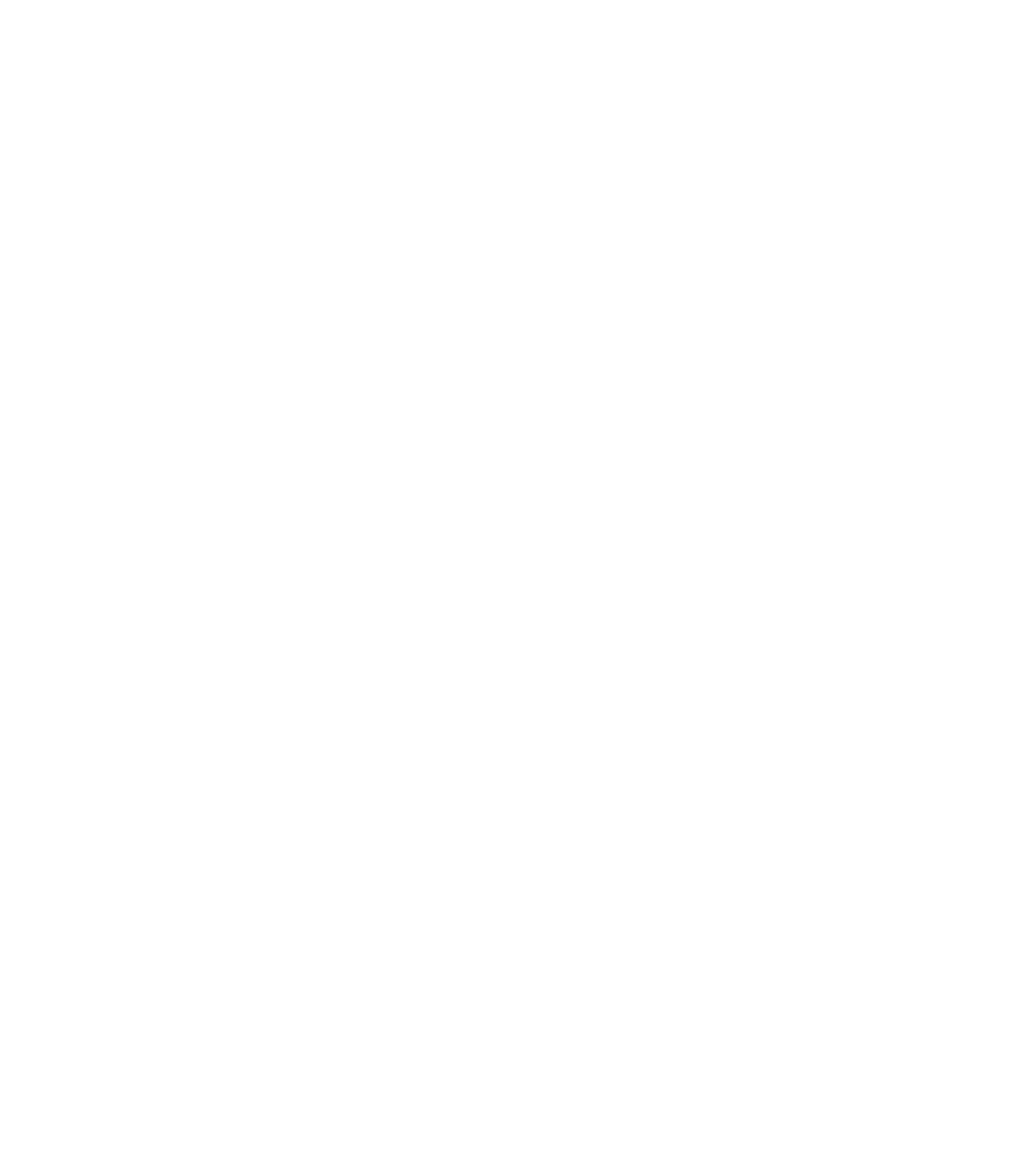
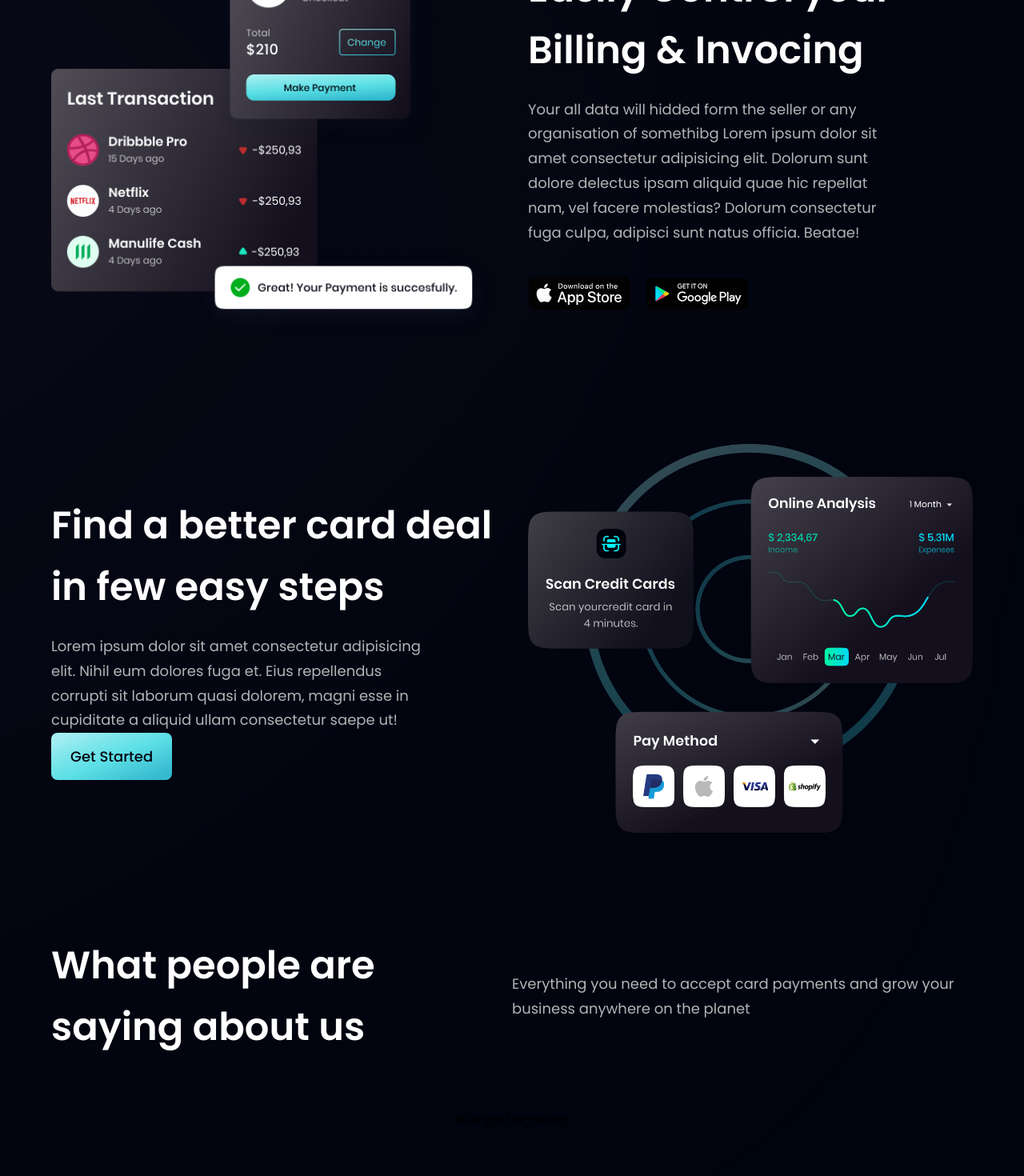
Before and after one commit to Nitin011001/React_Vite_App, a React (Vite) app: page / in a window 1280 px wide. Shown: the part 1940-3410 px from the top of the page at 80% size. Before the commit the page ends 1930 px from the top, so only its background shows below. Built offline with nearby package versions, Linux system fonts and the light colour scheme.

Commit message:
Billing, cardDeal page done

```diff
--- a/src/components/Billing.jsx
+++ b/src/components/Billing.jsx
@@ -1,7 +1,43 @@
-import React from "react";
-const Billing=()=>{
-    return (
-        <div>Billing</div>
-    )
-}
-export default Billing
+import { apple, bill, google } from '../assets';
+import styles, { layout } from '../style';
+const Billing = () => (
+  <section id="product" className={layout.sectionReverse}>
+    <div className={layout.sectionImgReverse}>
+      <img
+        src={bill}
+        alt="billing"
+        className="w-[100%] h-[100%] relative z-[5]"
+      />
+
+      <div className="absolute z-[3] -left-1/2 top-0 w-[50%] h-[50%] rounded-full white__gradient" />
+      <div className="absolute z-[0] -left-1/2 bottom-0 w-[50%] h-[50%] rounded-full pink__gradient" />
+    </div>
+    <div className={layout.sectionInfo}>
+      <h2 className={styles.heading2}>
+        Easily Control your <br className="sm:block hidden" />
+        Billing & Invocing
+      </h2>
+      <p className={`${styles.paragraph} max-w-[470px] mt-5`}>
+        Your all data will hidded form the seller or any organisation of
+        somethibg Lorem ipsum dolor sit amet consectetur adipisicing elit.
+        Dolorum sunt dolore delectus ipsam aliquid quae hic repellat nam, vel
+        facere molestias? Dolorum consectetur fuga culpa, adipisci sunt natus
+        officia. Beatae!
+      </p>
+      <div className="flex flex-row flex-wrap sm:mt-10 mt-6">
+        <img
+          src={apple}
+          alt="apple store"
+          className="w-[128px] h-[42px] object-contain mr-5 cursor-pointer"
+        />
+                <img
+          src={google}
+          alt="play store"
+          className="w-[128px] h-[42px] object-contain mr-5 cursor-pointer"
+        />
+      </div>
+    </div>
+  </section>
+);
+
+export default Billing;
--- a/src/components/CardDeal.jsx
+++ b/src/components/CardDeal.jsx
@@ -1,7 +1,24 @@
-import React from "react";
-const CardDeal=()=>{
-    return (
-        <div>Billing</div>
-    )
-}
-export default CardDeal
+import { card } from '../assets';
+import styles, { layout } from '../style';
+import Button from './Button';
+const CardDeal = () => (
+  <section className={layout.section}>
+    <div className={layout.sectionInfo}>
+      <h2 className={styles.heading2}>
+        Find a better card deal <br className="sm:block hidden" />
+        in few easy steps
+      </h2>
+      <p className={`${styles.paragraph} max-w-[470px] mt-5`}>
+        Lorem ipsum dolor sit amet consectetur adipisicing elit. Nihil eum
+        dolores fuga et. Eius repellendus corrupti sit laborum quasi dolorem,
+        magni esse in cupiditate a aliquid ullam consectetur saepe ut!
+      </p>
+      <Button styles="mt-10"/>
+    </div>
+    <div className={layout.sectionImg}>
+     <img src={card} alt="card" className="w-[100%] h-[100%]" />
+    </div>
+  </section>
+);
+
+export default CardDeal;
--- a/src/components/FeedbackCard.jsx
+++ b/src/components/FeedbackCard.jsx
@@ -1,5 +1,5 @@
 import React from "react";
-const FeedbackCard=()=>{
+const FeedbackCard=({content,name,title,img})=>{
     return (
         <div>Billing</div>
     )
--- a/src/components/Testimonials.jsx
+++ b/src/components/Testimonials.jsx
@@ -1,7 +1,29 @@
-import React from "react";
-const Testimonials=()=>{
-    return (
-        <div>Billing</div>
-    )
-}
-export default Testimonials
+import { feedback } from '../constants';
+import styles from '../style';
+import FeedbackCard from './FeedbackCard';
+
+const Testimonials = () => (
+  <section
+    id="clients"
+    className={`${styles.paddingY} ${styles.flexCenter} flex-col relative`}
+  >
+    {}
+    <div />
+    <div className="w-full flex justify-between items-center md:flex-row flex-col sm:mb-16 mb-6 relative z-[1]">
+      <h1 className={styles.heading2}>
+        What people are <br className="sm:block hidden" /> saying about us
+      </h1>
+      <div className="w-full md:mt-0 mt-6">
+        <p className={`${styles.paragraph} text-left mac-w-[450px]`}>
+          Everything you need to accept card payments and grow your business
+          anywhere on the planet
+        </p>
+      </div>
+    </div>
+    <div className="flex flex-wrap justify-center feedback-container relative z-[1] sm:justify-start">
+        {feedback.map((card)=>(<FeedbackCard key={card.id} {...card} />))}
+    </div>
+  </section>
+);
+
+export default Testimonials;
```
